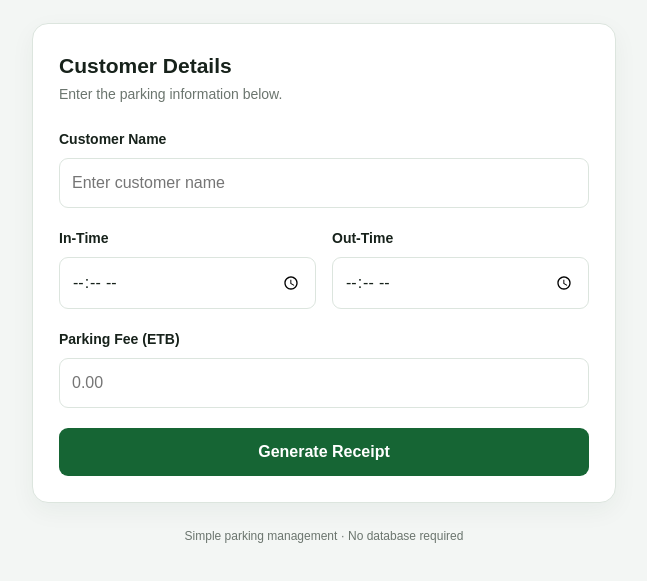
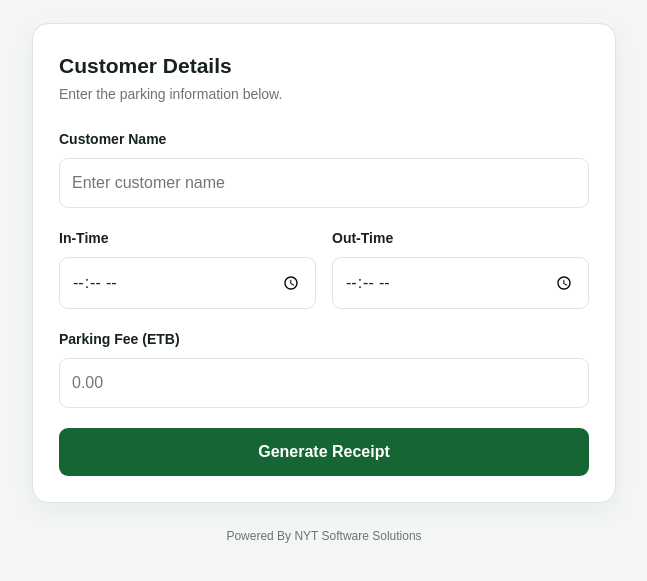
Before and after one commit to Nat1-Y/time-ticket-printer, a plain HTML site: page index.html in a window 1280 px wide. Shown: the part 93-674 px from the top of the page, without its empty margins (316-963 px from the left). Drawn offline with Linux system fonts and the light colour scheme.

Commit message:
fix: update footer text to reflect new branding

```diff
--- a/index.html
+++ b/index.html
@@ -124,9 +124,11 @@
       </div>
     </section>
 
-    <footer class="app-footer no-print">
-      Simple parking management · No database required
-    </footer>
+
+<footer class="app-footer no-print">
+  Powered By NYT Software Solutions
+</footer>
+
   </main>
 </body>
 </html>
```
